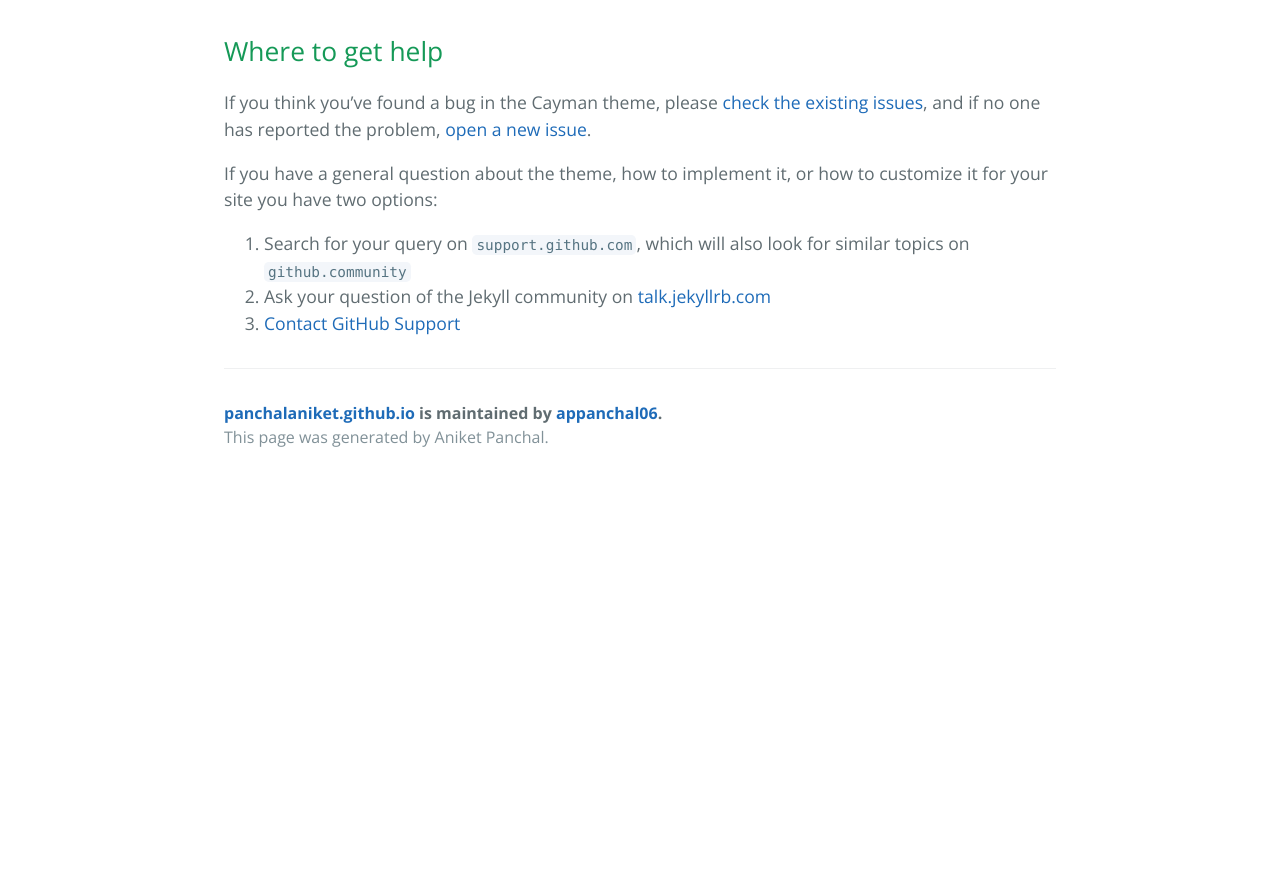
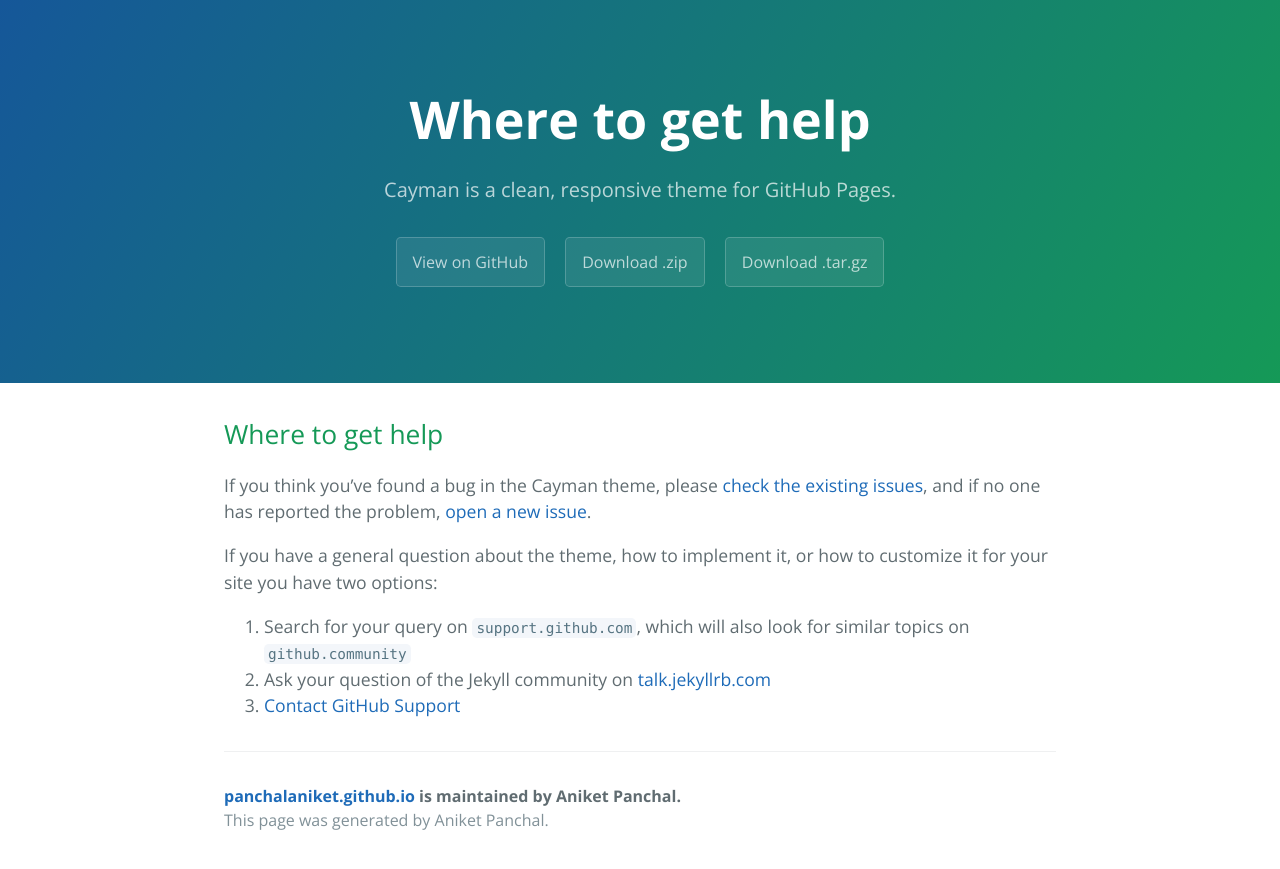
Before and after one commit to appanchal06/panchalaniket.github.io, a Jekyll site: the page built from docs/SUPPORT.md, in a window 1280 px wide. Shown: the top 869 px of the page. Built offline with Jekyll 4.4.1, drawn with Linux system fonts in a browser that asks for light colours; our own code applies the rules of GitHub Pages for plain Markdown files.

Commit message:
Update default.html

```diff
--- a/_layouts/default.html
+++ b/_layouts/default.html
@@ -15,14 +15,24 @@
   <body>
     <a id="skip-to-content" href="#content">Skip to the content.</a>
 
-
+    <header class="page-header" role="banner">
+      <h1 class="project-name">{{ page.title | default: site.title | default: site.github.repository_name }}</h1>
+      <h2 class="project-tagline">{{ page.description | default: site.description | default: site.github.project_tagline }}</h2>
+      {% if site.github.is_project_page %}
+        <a href="{{ site.github.repository_url }}" class="btn">View on GitHub</a>
+      {% endif %}
+      {% if site.show_downloads %}
+        <a href="{{ site.github.zip_url }}" class="btn">Download .zip</a>
+        <a href="{{ site.github.tar_url }}" class="btn">Download .tar.gz</a>
+      {% endif %}
+    </header>
 
     <main id="content" class="main-content" role="main">
       {{ content }}
 
       <footer class="site-footer">
         {% if site.github.is_project_page %}
-          <span class="site-footer-owner"><a href="{{ site.github.repository_url }}">{{ site.github.repository_name }}</a> is maintained by <a href="{{ site.github.owner_url }}">{{ site.github.owner_name }}</a>.</span>
+          <span class="site-footer-owner"><a href="{{ site.github.repository_url }}">{{ site.github.repository_name }}</a> is maintained by Aniket Panchal. </span>
         {% endif %}
         <span class="site-footer-credits">This page was generated by Aniket Panchal.</span>
       </footer>
```
